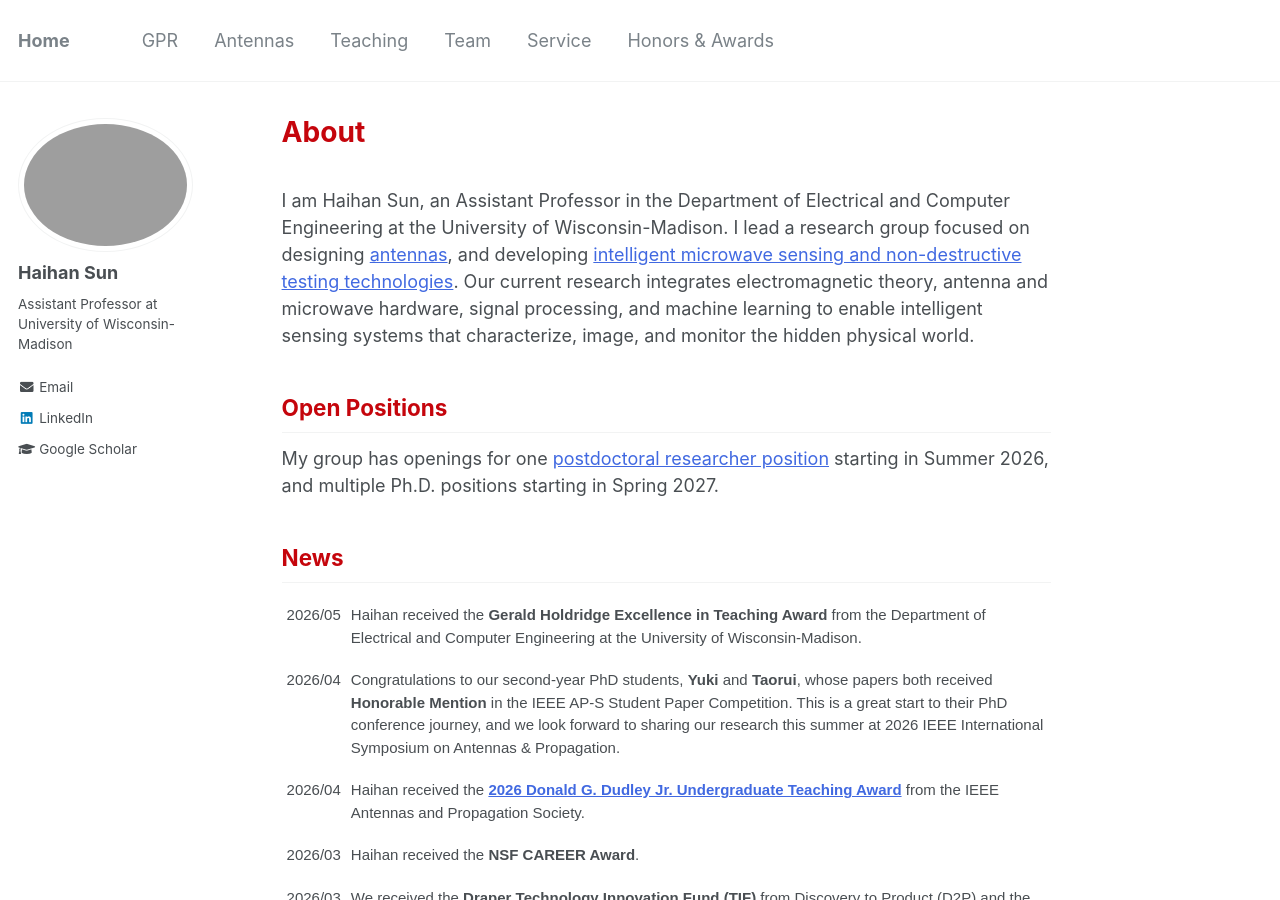
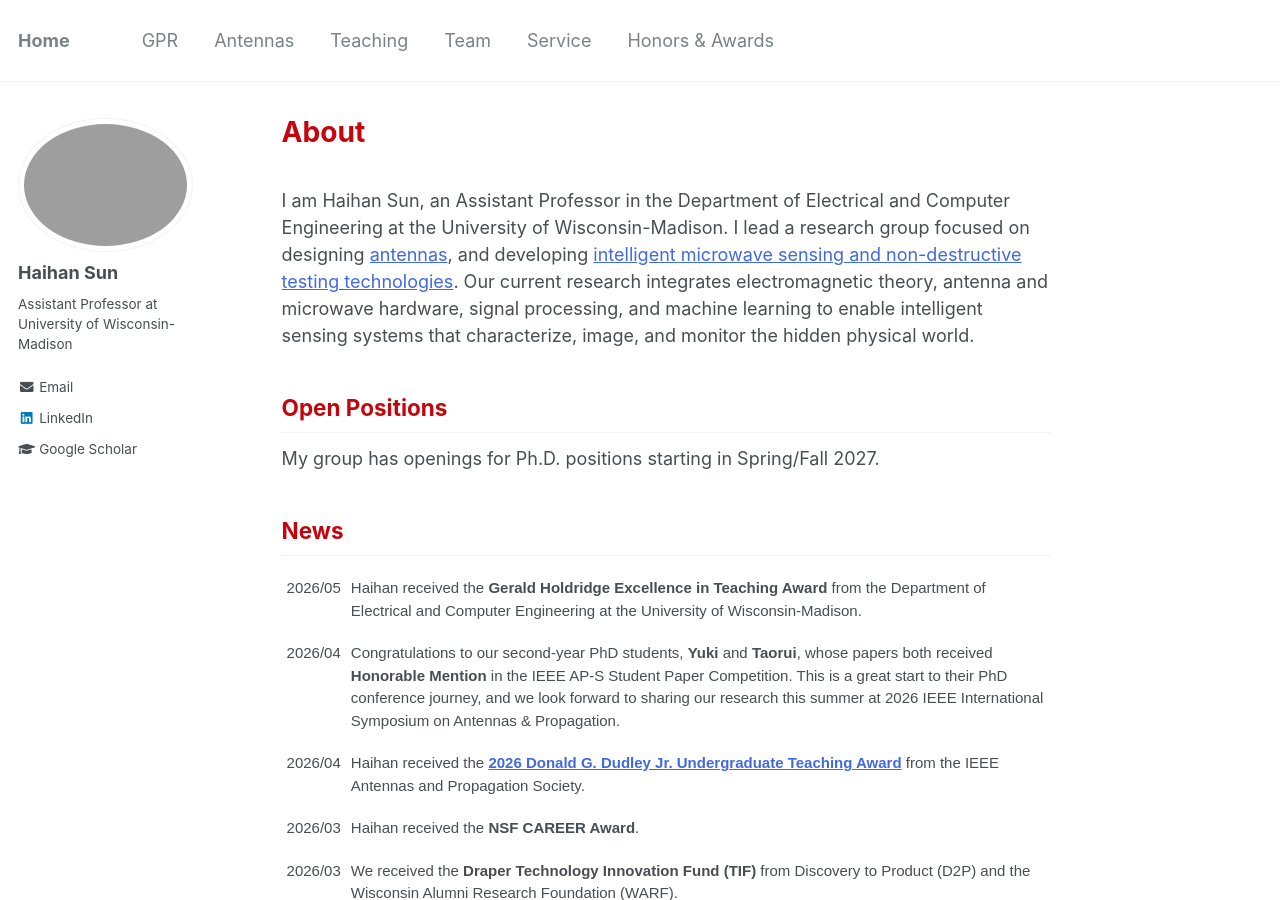
Before and after one commit to Haihan-Sun/Haihan-Sun.github.io, a Jekyll site: the page built from _pages/about.md, in a window 1280 px wide and 900 px high. Built offline with Jekyll 4.4.1, drawn with Linux system fonts in a browser that asks for light colours.

Commit message:
Update about.md

```diff
--- a/_pages/about.md
+++ b/_pages/about.md
@@ -22,7 +22,7 @@ I am Haihan Sun, an Assistant Professor in the Department of Electrical and Comp
 
 <span style="color:#C5050C">Open Positions</span>
 ------
-My group has openings for one <a href="https://Haihan-Sun.github.io/files/2026 Postdoc recruitment.pdf" style="color:#4169e1">postdoctoral researcher position</a> starting in Summer 2026, and multiple Ph.D. positions starting in Spring 2027.
+My group has openings for Ph.D. positions starting in Spring/Fall 2027.
 
 <span style="color:#C5050C">News</span>
 ------
```
